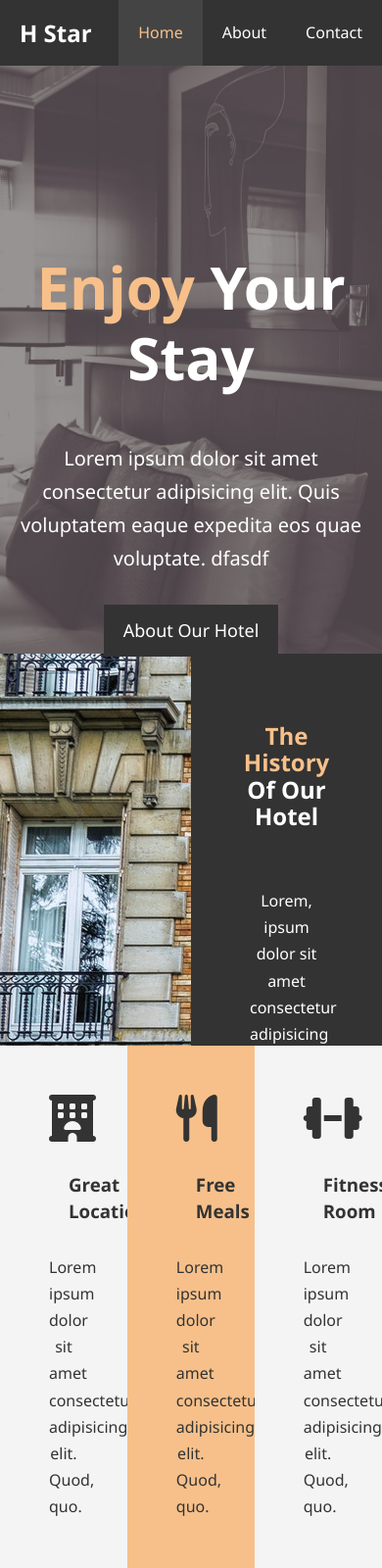
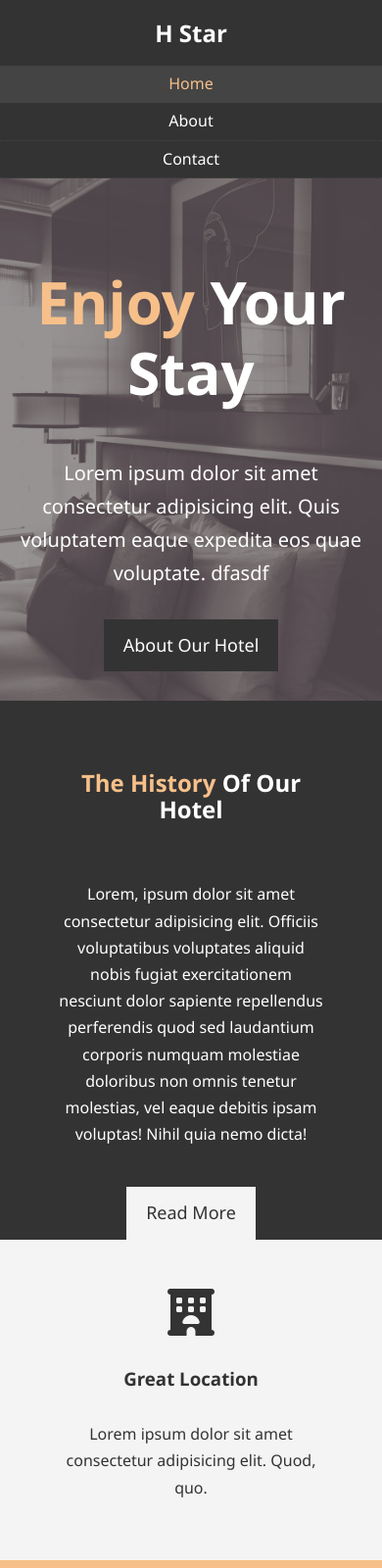
Before and after one commit to Garima37/hotel-website, a plain HTML site: page index.html in a window 390 px wide. Shown: the top 1600 px of the page at 98% size. Drawn offline with Linux system fonts and the light colour scheme.

Commit message:
responsive

```diff
--- a/about.html
+++ b/about.html
@@ -6,6 +6,7 @@
     <meta name="description" content="Welcome to the most extra ordinary hotel in India">
     <meta name="keyword" content="hotel,hotel Star,India">
     <link rel="stylesheet" href="css/style.css">
+    <link rel="stylesheet" media="screen and (max-width:768px)" href="css/mobile.css">
     <title>Hotel Star| About</title>
 </head>
 <body>
--- /dev/null
+++ b/css/mobile.css
@@ -0,0 +1,62 @@
+#navbar .logo{
+    float: none;
+    text-align:center;
+}
+
+#navbar ul , #navbar ul li{
+    float:none;
+}
+
+#navbar ul li a{
+    padding:5px;
+    border-bottom: #444 dotted 1px;
+}
+
+/* showcase */
+#showcase {
+    height: 100%;
+}
+#showcase .showcase-content {
+    padding-top: 70px;
+    padding-bottom: 30px;
+
+}
+
+/* home info */
+#home-info{
+    height: 550px;
+}
+
+#home-info .info-img{
+    display: none;
+}
+#home-info .info-content{
+    float: none;
+    width: 100%;
+}
+
+/* boxes */
+.box{
+    float: none;
+    width: 100%;
+}
+
+/* about */
+#about-info .info-right,
+#about-info .info-left {
+    float:none;
+    width: 100%;
+
+}
+.l-heading{
+    text-align : center;
+}
+
+#about-info .info-right{
+    margin-top: 30px;
+}
+
+/* contact */
+#contact-info .box {
+    border-bottom: #444 dotted 1px;
+}
--- a/css/style.css
+++ b/css/style.css
@@ -40,7 +40,7 @@ p{
     color: #fff;
 }
 
-#navbar h1{
+#navbar .logo{
     float:left;
     padding-top: 20px;
 }
@@ -75,6 +75,7 @@ p{
     color:#fff;
 }
 #showcase .showcase-content {
+    color:#fff;
     text-align: center;
     padding-top: 170px;
 
@@ -114,7 +115,7 @@ p{
     color:#333;
 }
 #home-info{
-    height:400px;
+    height:450px;
 }
 #home-info .info-img{
     float:left;
@@ -197,10 +198,11 @@ p{
 }
 .l-heading {
     font-size: 40px;
+    line-height: 1.2;
 
 }
 #testimonials{
-    height: 600px;
+    height: 100%;
     background: url(../img/test-bg.jpg) no-repeat center center/cover;
     padding-top: 100px;
 
--- a/index.html
+++ b/index.html
@@ -6,6 +6,7 @@
     <meta name="description" content="Welcome to the most extra ordinary hotel in India">
     <meta name="keyword" content="hotel,hotel Star,India">
     <link rel="stylesheet" href="css/style.css">
+    <link rel="stylesheet" media="screen and (max-width:768px)" href="css/mobile.css">
     <script src="https://kit.fontawesome.com/f542deca3f.js" crossorigin="anonymous"></script>
     <title>Hotel Star| Welcome</title>
 </head>
```
Also changed, not shown: contact.html (+1 -0 lines).
